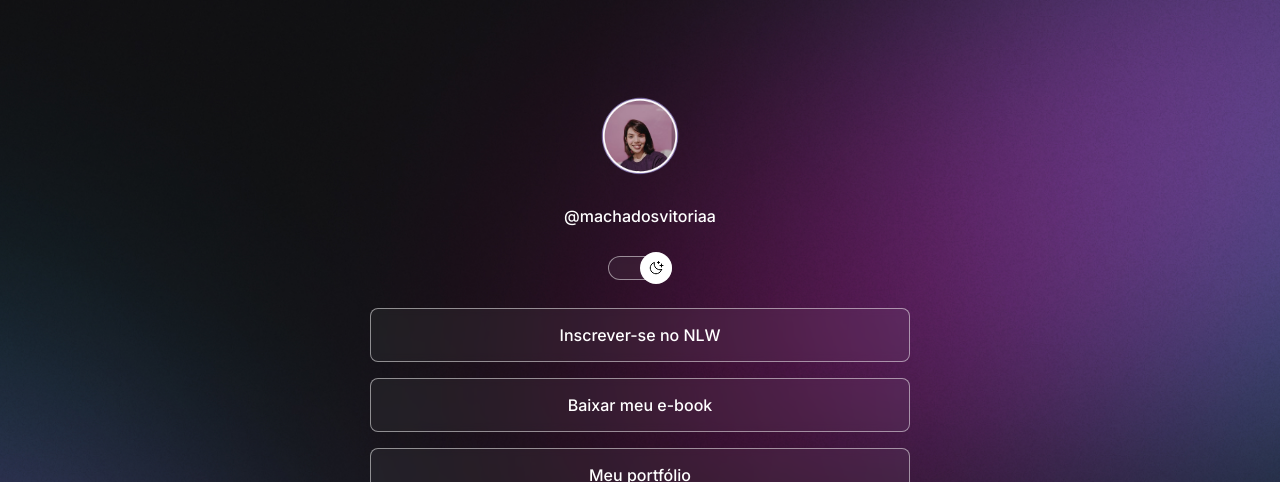
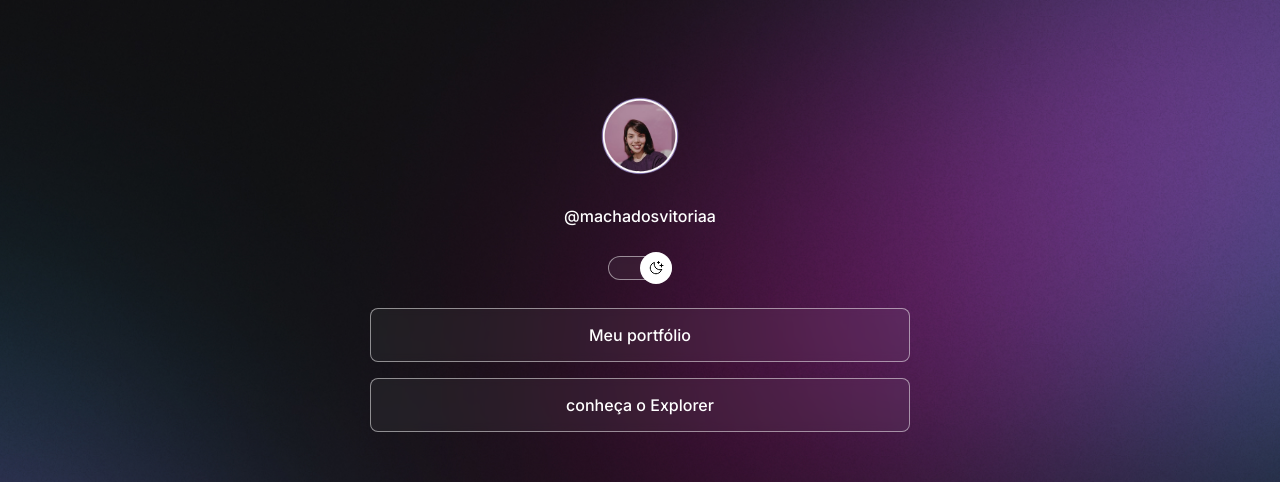
Before and after one commit to vitoriafmachado/devlinks, a plain HTML site: page index.html in a window 1280 px wide. Shown: the top 482 px of the page. Drawn offline with nearby package versions, Linux system fonts and the light colour scheme.

Commit message:
alteraçao

```diff
--- a/index.html
+++ b/index.html
@@ -26,13 +26,6 @@
         <span></span>
       </div>
       <ul>
-        <li>
-          <a href="#">Inscrever-se no NLW</a>
-        </li>
-
-        <li>
-          <a href="#">Baixar meu e-book</a>
-        </li>
 
         <li>
           <a href="https://github.com/vitoriafmachado" target="_blank"
```
